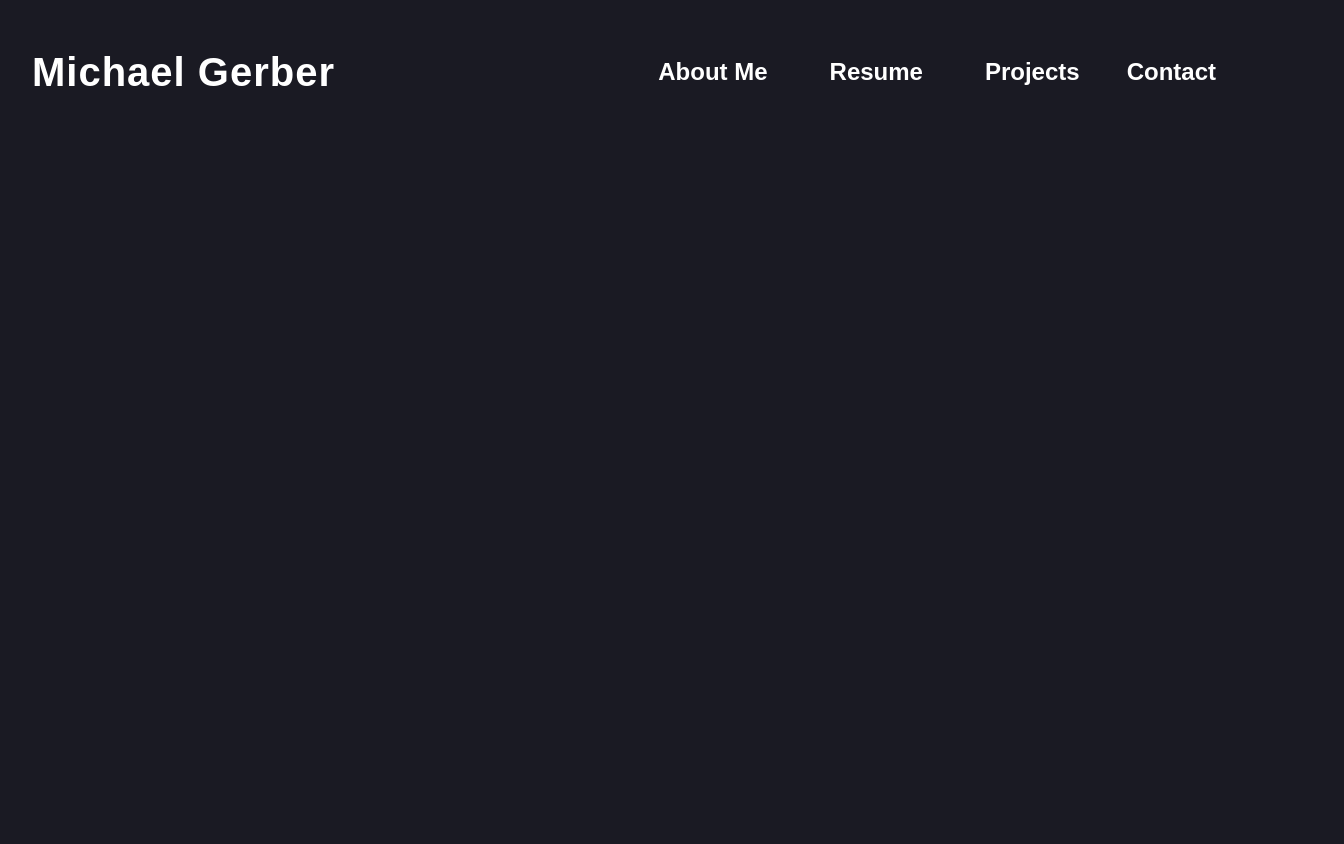
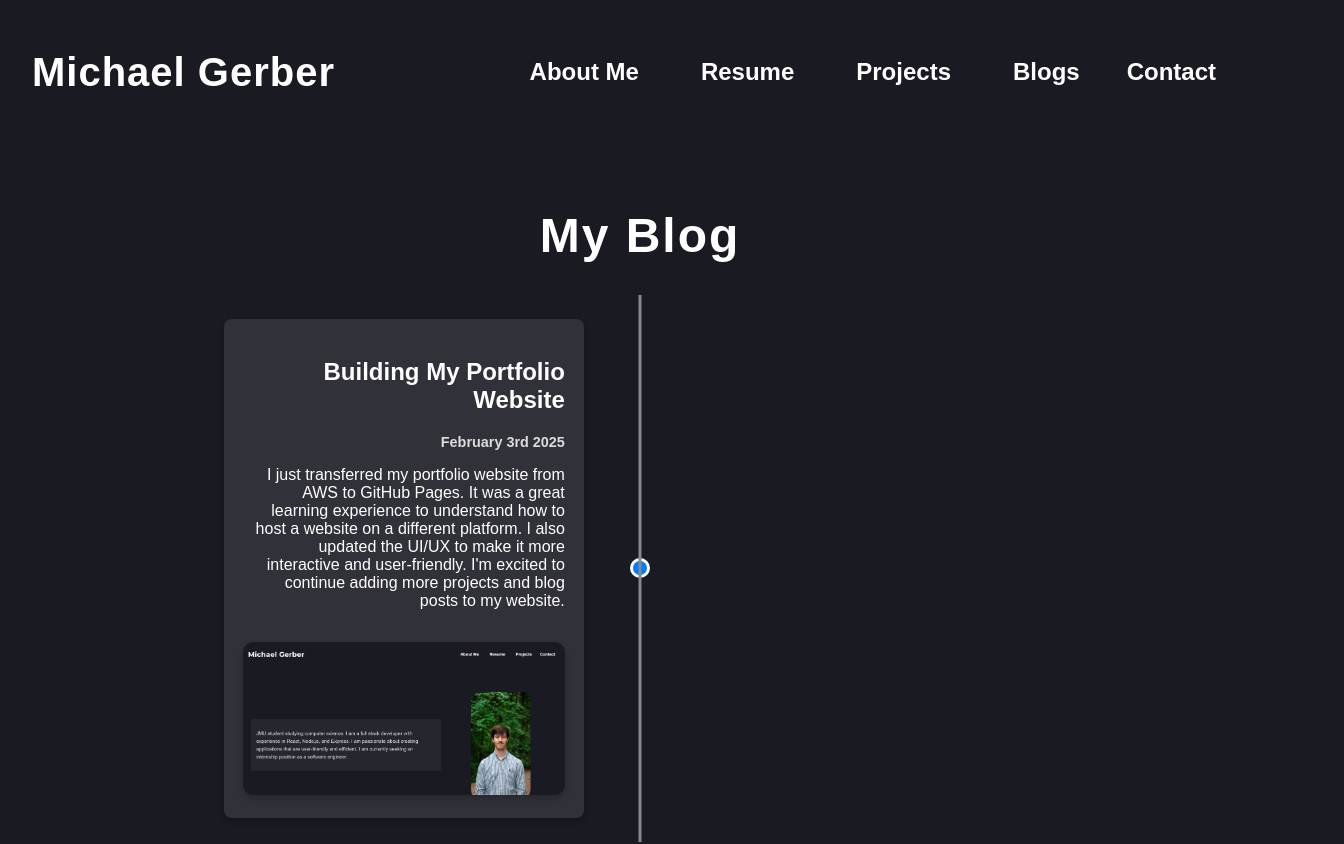
Before and after one commit to mkGerber/mkGerber-port, a React (Vite) app: page /Blogs in a window 1280 px wide. Shown: the top 844 px of the page, 1344 px wide, since content can reach past the window. Before the commit the page ends 800 px from the top, so only its background shows below. Built offline with nearby package versions, Linux system fonts and the light colour scheme.

Commit message:
added blog section

```diff
--- a/index.html
+++ b/index.html
@@ -5,7 +5,7 @@
     <link rel="icon" type="image/svg+xml" href="/vite.svg" />
     <link rel="stylesheet" href="/index.css" />
     <meta name="viewport" content="width=device-width, initial-scale=1.0" />
-    <title>Vite + React</title>
+    <title>Michael Gerber</title>
   </head>
   <body>
     <div id="root"></div>
--- a/src/App.jsx
+++ b/src/App.jsx
@@ -6,6 +6,7 @@ import Home from "./Home.jsx";
 import Resume from "./Resume.jsx";
 import Projects from "./Projects.jsx";
 import ProjectDetail from "./ProjectDetail.jsx";
+import Blogs from "./Blogs.jsx";
 
 function App() {
   const [isPending, startTransition] = useTransition();
@@ -30,6 +31,10 @@ function App() {
           path="/project/:id"
           element={<ProjectDetail />}
         />
+        <Route
+          path="/Blogs"
+          element={<Blogs />}
+        />
       </Routes>
     </Router>
   );
--- /dev/null
+++ b/src/Blogs.css
@@ -0,0 +1,154 @@
+.Title{
+    text-align: center;
+    font-size: 3rem;
+    margin-top: 2rem;
+    color: white;
+}
+
+.blogs-container {
+    text-align: center;
+    padding: 2rem;
+    background-color: #1a1a23;
+    color: white;
+}
+
+/* Timeline container */
+.timeline {
+    position: relative;
+    max-width: 800px;
+    margin: 2rem auto;
+}
+
+/* Vertical timeline line */
+.timeline::after {
+    content: '';
+    position: absolute;
+    width: 3px; /* Thickness of the line */
+    background-color: #888; /* Dark grey for better contrast */
+    top: 0;
+    bottom: 0;
+    left: 50%;
+    transform: translateX(-50%);
+}
+
+/* Timeline items */
+.timeline-item {
+    position: relative;
+    width: 45%; /* Reduce width slightly for better spacing */
+    padding: 1.5rem 2rem;
+    opacity: 0;
+    transform: translateY(30px);
+    animation: fadeInUp 0.8s ease forwards;
+}
+
+/* Left-side timeline items */
+.timeline-item.left {
+    right: 6%;
+    text-align: right;
+    padding-right: 3rem; /* More space between text and timeline */
+}
+
+/* Right-side timeline items */
+.timeline-item.right {
+    left: 51%;
+    text-align: left;
+    padding-left: 3rem; /* More space between text and timeline */
+}
+
+/* Timeline circles (Markers) */
+.timeline-item::before {
+    content: "";
+    position: absolute;
+    top: 50%;
+    width: 14px;
+    height: 14px;
+    background-color: #007bff;
+    border-radius: 50%;
+    border: 3px solid white;
+    transform: translateY(-50%);
+}
+
+.timeline-item.left::before {
+    right: -18px; /* Ensures it aligns perfectly with the timeline */
+}
+
+.timeline-item.right::before {
+    left: -18px; /* Ensures it aligns perfectly with the timeline */
+}
+
+/* Blog post content box */
+.content {
+    background: rgba(255, 255, 255, 0.1);
+    padding: 1.2rem;
+    border-radius: 8px;
+    box-shadow: 0 4px 6px rgba(0, 0, 0, 0.2);
+    max-width: 350px;
+}
+
+/* Blog post date styling */
+.date {
+    font-size: 0.9rem;
+    font-weight: bold;
+    color: #ddd;
+    display: block;
+    margin-bottom: 0.5rem;
+}
+
+/* Mobile responsiveness */
+@media (max-width: 768px) {
+    .timeline::after {
+        left: 20px; /* Shift line to the left for mobile */
+    }
+
+    .timeline-item {
+        width: 100%;
+        padding-left: 3rem;
+        text-align: left;
+    }
+
+    .timeline-item.left,
+    .timeline-item.right {
+        left: 0;
+        padding-right: 0;
+        padding-left: 3rem;
+    }
+
+    .timeline-item::before {
+        left: 5px;
+    }
+}
+
+/* Animation */
+@keyframes fadeInUp {
+    0% {
+        opacity: 0;
+        transform: translateY(30px);
+    }
+    100% {
+        opacity: 1;
+        transform: translateY(0);
+    }
+}
+
+.blog-image {
+    width: 100%;
+    max-width: 400px;
+    margin-top: 1rem;
+    border-radius: 10px;
+    box-shadow: 0 4px 6px rgba(0, 0, 0, 0.2);
+    transition: transform 0.3s ease, box-shadow 0.3s ease;
+}
+
+/* Left-side image hover effect */
+.timeline-item.left .blog-image:hover {
+    transform: scale(2) rotate(10deg) translateX(-60px);
+    box-shadow: 0 6px 12px rgba(0, 0, 0, 0.6);
+    z-index: 1;
+}
+
+/* Right-side image hover effect */
+.timeline-item.right .blog-image:hover {
+    transform: scale(2) rotate(-10deg) translateX(60px);
+    box-shadow: 0 6px 12px rgba(0, 0, 0, 0.6);
+    z-index: 1;
+}
--- /dev/null
+++ b/src/Blogs.jsx
@@ -0,0 +1,46 @@
+import { useState, useEffect } from 'react';
+import './Blogs.css';
+import Footer from './components/Footer.jsx';
+import Portfolio from './assets/PortfolioWebsite1.png';
+
+const blogPosts = [
+    {
+        title: "Building My Portfolio Website",
+        date: "February 3rd 2025",
+        content: "I just transferred my portfolio website from AWS to GitHub Pages. It was a great learning experience to understand how to host a website on a different platform. I also updated the UI/UX to make it more interactive and user-friendly. I'm excited to continue adding more projects and blog posts to my website.",
+        image: Portfolio, // No image for this post
+    },
+];
+
+function Blogs() {
+    return (
+        <>
+            <div className="blogs-container">
+                <h1 className="Title">My Blog</h1>
+                <div className="timeline">
+                    {blogPosts.map((post, index) => (
+                        <div key={index} className={`timeline-item ${index % 2 === 0 ? "left" : "right"}`}>
+                            <div className="content">
+                                <h2>{post.title}</h2>
+                                <span className="date">{post.date}</span>
+                                <p>{post.content}</p>
+
+                                {/* Conditionally render the image if it exists */}
+                                {post.image && (
+                                    <img
+                                        src={post.image}
+                                        alt={post.title}
+                                        className="blog-image"
+                                    />
+                                )}
+                            </div>
+                        </div>
+                    ))}
+                </div>
+            </div>
+            <Footer />
+        </>
+    );
+}
+
+export default Blogs;
--- a/src/Home.jsx
+++ b/src/Home.jsx
@@ -16,7 +16,7 @@ function Home() {
       <main className={loaded ? 'fadeIn' : ''}>
         <div className="aboutMe">
           <p>
-            JMU student studying computer science. I have skills in front-end development which includes HTML, CSS, JavaScript, React, and styled-components. I also have experience with back-end development using python, SQL, APIs and databases. I am currently seeking an internship for the summer of 2025 to gain more experience in my relevant fields of study.
+          I'm a JMU student studying Computer Science with a strong background in front-end and back-end development. My skills include HTML, CSS, JavaScript, React, and styled-components for front-end work, as well as Python, SQL, APIs, and database management on the back end. I’m passionate about building intuitive, user-friendly applications and continuously expanding my expertise in software development.
           </p>
         </div>
         <div className="picture">
--- a/src/ProjectDetail.jsx
+++ b/src/ProjectDetail.jsx
@@ -48,7 +48,7 @@ function ProjectDetail() {
         { src: Portfolio3, orientation: 'horizontal' },
       ],
       technologies: ['React', 'CSS', 'styled-components', 'Responsive Design' ],
-      link: 'https://dev.d2t33yfquzq2gf.amplifyapp.com'
+      link: 'https://mkgerber.github.io/'
     },
     {
       name: 'Game Wishlist Website',
--- a/src/Projects.jsx
+++ b/src/Projects.jsx
@@ -14,7 +14,7 @@ function Projects() {
       name: 'Portfolio Website',
       description: 'Personal website built to showcase my resume, skills, and projects. It includes an interactive UI/UX using React and styled-components.',
       technologies: ['React', 'CSS', 'styled-components', 'Responsive Design' ],
-      link: 'https://dev.d2t33yfquzq2gf.amplifyapp.com'
+      link: 'https://mkgerber.github.io/'
     },
     {
       name: 'Game Wishlist Website',
--- a/src/components/Navbar.jsx
+++ b/src/components/Navbar.jsx
@@ -16,6 +16,7 @@ function Navbar() {
         <h4><Link to="/">About Me</Link></h4>
         <h4><Link to="/resume">Resume</Link></h4>
         <h4><Link to="/Projects">Projects</Link></h4>
+        <h4><Link to="/blogs">Blogs</Link></h4>
         <h4 className="contact" onClick={toggleDropdown}>
           Contact
           {showDropdown && (
```
